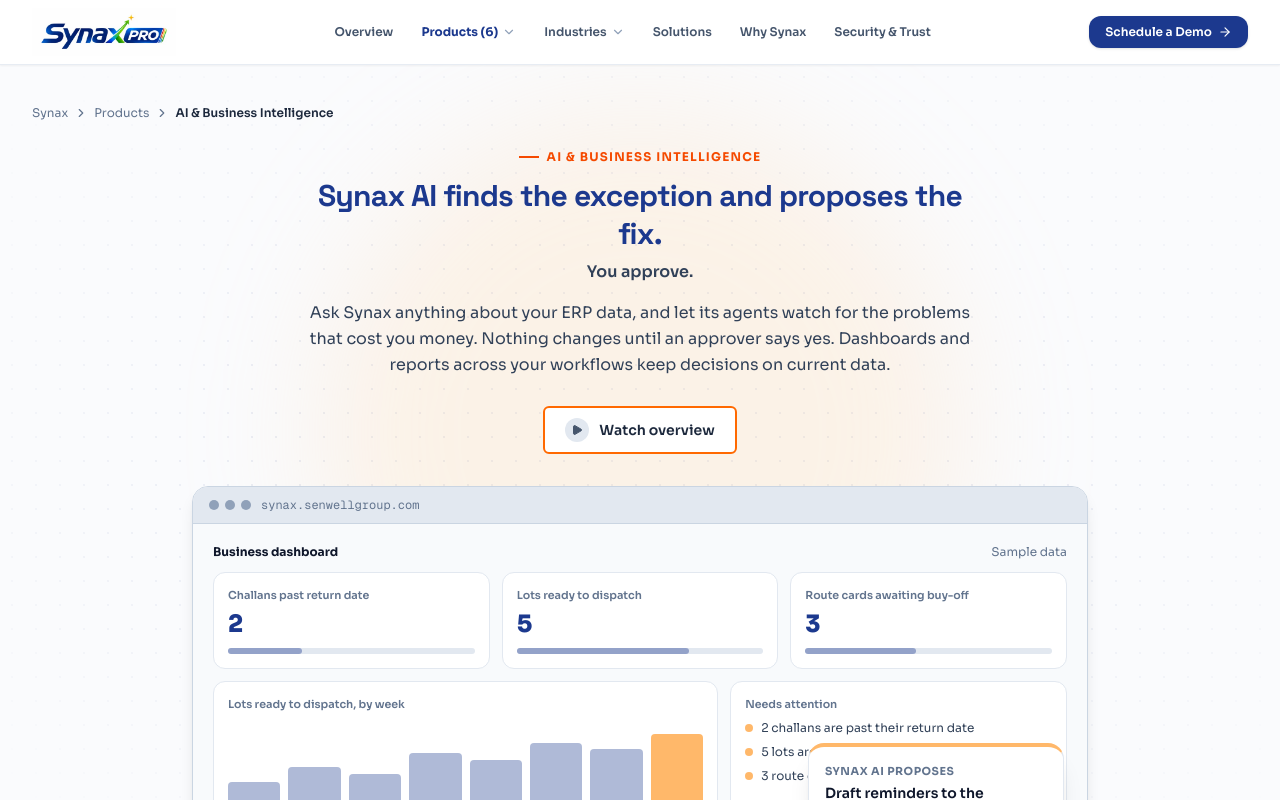
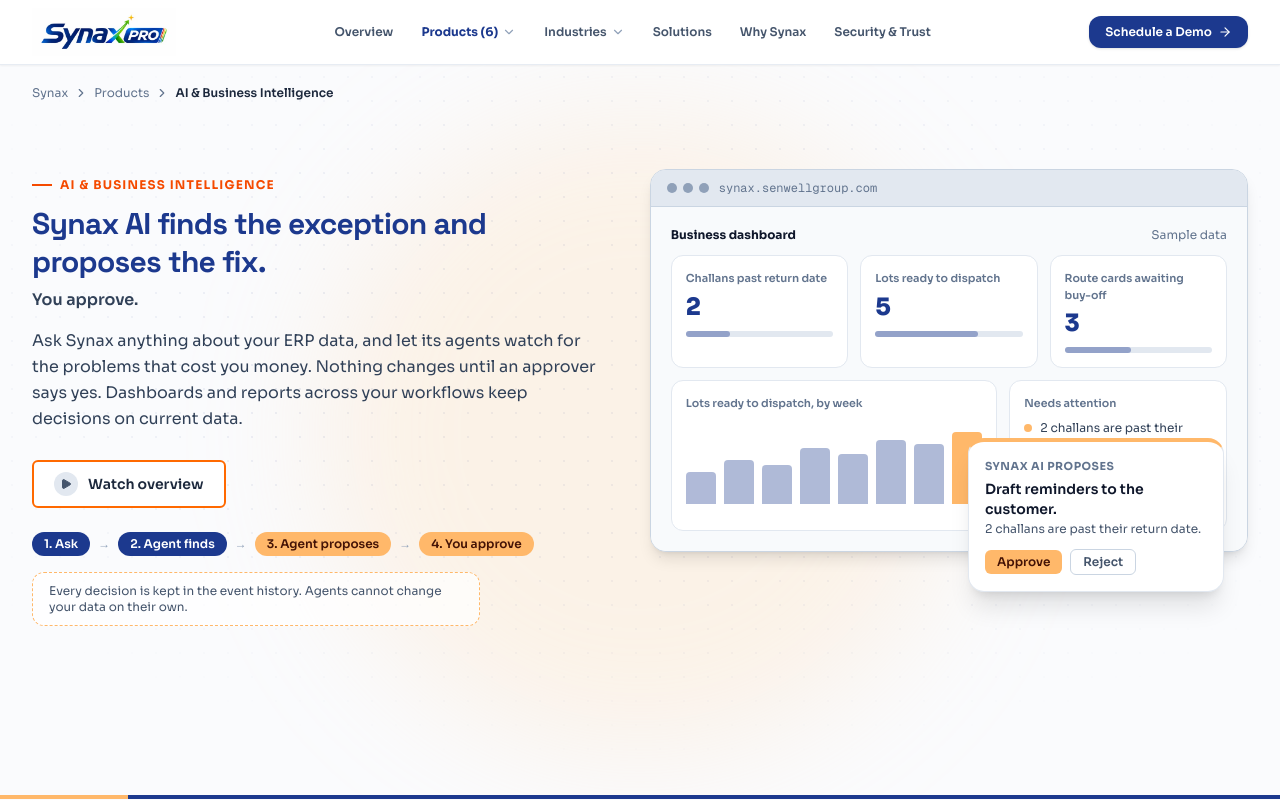
Before and after one commit to VaibhavSontakke-Dev/synax-landing, a Next.js app: page /products/ai-business-intelligence in a window 1280 px wide. Shown: the top 800 px of the page. Built offline with nearby package versions, Linux system fonts and the light colour scheme.

Commit message:
Fixed hero sections

```diff
--- a/app/erp/_components/product-pages/ai-bi.tsx
+++ b/app/erp/_components/product-pages/ai-bi.tsx
@@ -53,16 +53,19 @@ export function AiBiPage() {
     <main className="pb-6">
       {/* Hero: centred headline over a gray browser frame holding the photo, the approval card on its corner */}
       <HeroBand productKey="ai">
+        <div className="lg:grid lg:grid-cols-[1fr_1.05fr] lg:grid-rows-[auto_auto_auto_1fr] lg:gap-x-12">
+        <div className="lg:col-start-1 lg:row-start-1">
           <HeroCopy
             productKey="ai"
-          center
+            centerBelowLg
             compact
             eyebrow="AI & Business Intelligence"
             title="Synax AI finds the exception and proposes the fix."
             subtitle="You approve."
             lead="Ask Synax anything about your ERP data, and let its agents watch for the problems that cost you money. Nothing changes until an approver says yes. Dashboards and reports across your workflows keep decisions on current data."
           />
-        <div className="relative mx-auto mt-8 max-w-4xl pb-10 md:pb-4">
+        </div>
+        <div className="relative mx-auto mt-8 max-w-4xl pb-10 md:pb-4 lg:col-start-2 lg:row-span-4 lg:row-start-1 lg:mt-0 lg:w-full lg:self-start">
           <div className="overflow-hidden rounded-2xl border border-slate-300 bg-white shadow-lg">
             <div className="flex items-center gap-2.5 border-b border-slate-300 bg-slate-200 px-4 py-2.5 text-xs text-slate-600">
               <span className="flex gap-1.5" aria-hidden="true">
@@ -91,7 +94,7 @@ export function AiBiPage() {
               <div className="mt-3 grid gap-3 md:grid-cols-[1.5fr_1fr]">
                 <div className="rounded-xl border border-slate-200 bg-white p-3.5 text-left">
                   <p className="text-[11px] font-semibold text-slate-500">Lots ready to dispatch, by week</p>
-                  <div className="mt-3 flex h-24 items-end gap-2" role="img" aria-label="Sample bar chart of lots ready to dispatch, rising over eight weeks">
+                  <div className="mt-3 flex h-24 items-end lg:h-20 gap-2" role="img" aria-label="Sample bar chart of lots ready to dispatch, rising over eight weeks">
                     {BARS.map((h, i) => (
                       <span
                         key={i}
@@ -125,7 +128,7 @@ export function AiBiPage() {
             </div>
           </div>
         </div>
-        <ol className="mx-auto mt-8 flex max-w-3xl flex-wrap items-center justify-center gap-x-2 gap-y-2 text-xs font-semibold" aria-label="How a Synax AI action works">
+        <ol className="mx-auto mt-8 flex max-w-3xl flex-wrap items-center justify-center gap-x-2 gap-y-2 text-xs font-semibold lg:col-start-1 lg:row-start-2 lg:mx-0 lg:mt-6 lg:justify-start" aria-label="How a Synax AI action works">
           {GATE.map((g, i) => (
             <li key={g.title} className="flex items-center gap-2">
               <span className={`rounded-full px-3 py-1 ${g.accent === "orange" ? "bg-orange-300 text-orange-950" : "bg-blue-900 text-white"}`}>
@@ -135,9 +138,10 @@ export function AiBiPage() {
             </li>
           ))}
         </ol>
-        <p className="mx-auto mt-4 max-w-md rounded-xl border border-dashed border-orange-300 bg-white/70 px-4 py-2.5 text-center text-xs text-slate-600">
+        <p className="mx-auto mt-4 max-w-md rounded-xl border border-dashed border-orange-300 bg-white/70 px-4 py-2.5 text-center text-xs text-slate-600 lg:col-start-1 lg:row-start-3 lg:mx-0 lg:text-left">
           Every decision is kept in the event history. Agents cannot change your data on their own.
         </p>
+        </div>
       </HeroBand>
 
       {/* Why approval first */}
--- a/app/erp/_components/product-pages/manufacturing-erp.tsx
+++ b/app/erp/_components/product-pages/manufacturing-erp.tsx
@@ -64,7 +64,7 @@ export function ManufacturingErpPage() {
     <main className="pb-6">
       {/* Hero: copy left, a framed workshop photo right with a passport card on its corner, the full part passport below */}
       <HeroBand productKey="precision">
-        <div className="grid items-center gap-10 lg:grid-cols-[1.05fr_0.95fr] lg:gap-14">
+        <div className="grid items-center gap-10 lg:items-start lg:grid-cols-[1.05fr_0.95fr] lg:gap-14 lg:gap-y-[clamp(1rem,3vh,2rem)]">
           <HeroCopy
             productKey="precision"
             eyebrow="Precision & job-work ERP"
@@ -73,7 +73,7 @@ export function ManufacturingErpPage() {
           />
           <div className="relative mx-auto w-full max-w-xl pb-6 lg:max-w-none">
             <div className="absolute inset-0 translate-x-3 translate-y-3 rounded-3xl bg-blue-900" aria-hidden="true" />
-            <div className="relative aspect-[4/3] overflow-hidden rounded-3xl border border-slate-200 bg-slate-200">
+            <div className="relative aspect-[4/3] overflow-hidden rounded-3xl lg:aspect-auto lg:h-[clamp(12rem,38vh,25rem)] border border-slate-200 bg-slate-200">
               <Image
                 src="/images/products/manufacturing-erp.webp"
                 alt="CNC machines and workbenches in a machine shop"
@@ -96,7 +96,7 @@ export function ManufacturingErpPage() {
             </div>
           </div>
         </div>
-        <div className="mt-12 rounded-3xl border border-slate-200 bg-white p-4 shadow-sm sm:p-6">
+        <div className="mt-12 rounded-3xl border border-slate-200 bg-white p-4 shadow-sm sm:p-6 lg:mt-[clamp(1.25rem,4vh,3rem)] lg:py-[clamp(0.75rem,2.2vh,1.5rem)]">
           <div className="mb-5 flex flex-wrap items-center justify-between gap-2 text-xs text-slate-500">
             <p className="font-bold text-slate-900">Part passport: one part, one record</p>
             <p>Traced back to its PO, material lot, machine and operator</p>
--- a/app/erp/_components/product-pages/shared.tsx
+++ b/app/erp/_components/product-pages/shared.tsx
@@ -13,15 +13,23 @@ import { HeroBackdrop } from "../home-hero";
  * look different); only the breadcrumb, hero copy, "start with" path and the closing sections live here.
  */
 
-/** Hero band with the home page's backdrop (dot grid, soft glow, navy and orange base line) and the standard width and spacing. Put the page's own hero layout inside. */
+/**
+ * Hero band with the home page's backdrop (dot grid, soft glow, navy and orange base line) and the standard
+ * width and spacing. Put the page's own hero layout inside.
+ *
+ * Same frame on all six product pages: on desktop the band fills exactly the first screen under the header
+ * (like the home hero), the breadcrumb is pinned at the top and the hero content starts a fixed gap below it,
+ * so the breadcrumb and the first line (eyebrow / title) sit in the same place on every page. Each page sizes its own content from the viewport height
+ * so it does not overflow.
+ */
 export function HeroBand({ productKey, children }: { productKey: ProductKey; children: React.ReactNode }) {
   const route = routeFor(productKey);
   return (
-    <section aria-labelledby="product-heading" className="relative isolate overflow-hidden">
+    <section aria-labelledby="product-heading" className="relative isolate overflow-hidden lg:flex lg:min-h-[calc(100svh-4.1rem)]">
       <HeroBackdrop />
-      <div className="mx-auto max-w-7xl px-4 py-8 sm:px-6 lg:px-8 lg:py-10">
+      <div className="mx-auto flex w-full max-w-7xl flex-col px-4 py-8 sm:px-6 lg:px-8 lg:py-5">
         <Breadcrumb items={[{ label: "Products", href: "/products" }, { label: route.name }]} />
-        {children}
+        <div className="lg:mt-[clamp(0.5rem,6vh,4rem)]">{children}</div>
       </div>
     </section>
   );
@@ -35,6 +43,7 @@ export function HeroCopy({
   subtitle,
   lead,
   center = false,
+  centerBelowLg = false,
   compact = false,
 }: {
   productKey: ProductKey;
@@ -44,12 +53,14 @@ export function HeroCopy({
   subtitle: string;
   lead: string;
   center?: boolean;
+  /** Centred on phones and tablets, left-aligned from `lg` (for a two-column hero). */
+  centerBelowLg?: boolean;
   /** A smaller headline, for narrow cards and long titles. */
   compact?: boolean;
 }) {
   const route = routeFor(productKey);
   return (
-    <div className={center ? "mx-auto max-w-2xl text-center" : "max-w-xl"}>
+    <div className={center ? "mx-auto max-w-2xl text-center" : centerBelowLg ? "mx-auto max-w-2xl text-center lg:mx-0 lg:max-w-xl lg:text-left" : "max-w-xl"}>
       <SectionTag lines="start">{eyebrow}</SectionTag>
       <h1
         id="product-heading"
@@ -59,7 +70,7 @@ export function HeroCopy({
       </h1>
       <p className="mt-2 text-base font-semibold text-slate-700">{subtitle}</p>
       <p className="mt-4 text-sm leading-relaxed text-slate-700 sm:text-base">{lead}</p>
-      <div className={`mt-7 flex ${center ? "justify-center" : ""}`}>
+      <div className={`mt-7 flex ${center ? "justify-center" : centerBelowLg ? "justify-center lg:justify-start" : ""}`}>
         <TourButton title={`${route.name} Tour`} />
       </div>
     </div>
--- a/app/erp/_components/product-pages/shop-floor.tsx
+++ b/app/erp/_components/product-pages/shop-floor.tsx
@@ -60,7 +60,7 @@ export function ShopFloorPage() {
     <main className="pb-6">
       {/* Hero: the photo runs off the right edge of the page and fades into the background, machine cards on top of it */}
       <HeroBand productKey="shopfloor">
-        <div className="relative lg:flex lg:min-h-[28rem] lg:items-center">
+        <div className="relative lg:flex lg:min-h-[clamp(26rem,64vh,40rem)] lg:items-start">
           <div
             className="pointer-events-none absolute inset-y-0 right-[calc(50%-50vw)] left-[38%] hidden [mask-image:linear-gradient(to_right,transparent,#000_40%)] lg:block"
             aria-hidden="true"
--- a/app/erp/_components/product-pages/staffing.tsx
+++ b/app/erp/_components/product-pages/staffing.tsx
@@ -33,7 +33,7 @@ export function StaffingPage() {
     <main className="pb-6">
       {/* Hero (mirrored): an interview photo cropped to a circle with the stages orbiting it, copy right */}
       <HeroBand productKey="staffing">
-        <div className="grid items-center gap-12 lg:grid-cols-2 lg:gap-14">
+        <div className="grid items-center gap-12 lg:items-start lg:grid-cols-2 lg:gap-14">
           <div className="order-2 lg:order-1" aria-label="A requirement matched to candidates">
             <div className="relative mx-auto size-72 sm:size-80">
               <span className="absolute inset-0 rounded-full border-2 border-dashed border-blue-900/30" aria-hidden="true" />
--- a/app/erp/_components/product-pages/work-delivery.tsx
+++ b/app/erp/_components/product-pages/work-delivery.tsx
@@ -64,7 +64,7 @@ export function WorkDeliveryPage() {
     <main className="pb-6">
       {/* Hero: copy left, a team-at-the-board photo right with three lane cards over its edge */}
       <HeroBand productKey="it">
-        <div className="grid items-center gap-10 lg:grid-cols-[0.95fr_1.05fr] lg:gap-14">
+        <div className="grid items-center gap-10 lg:items-start lg:grid-cols-[0.95fr_1.05fr] lg:gap-14">
           <HeroCopy
             productKey="it"
             eyebrow="Delivery, people and billing"
@@ -72,7 +72,7 @@ export function WorkDeliveryPage() {
             lead="Track the day's work, run projects against customer requirements and SOWs, record timesheets and costs, and bill with a clear view of profitability. People, attendance and approvals are shared with the rest of Synax, not re-entered."
           />
           <div className="relative lg:pl-16">
-            <div className="relative aspect-[3/2] overflow-hidden rounded-3xl border border-slate-200 bg-slate-200 shadow-md">
+            <div className="relative aspect-[3/2] overflow-hidden rounded-3xl lg:aspect-auto lg:h-[clamp(15rem,52vh,31rem)] border border-slate-200 bg-slate-200 shadow-md">
               <Image
                 src="/images/products/work-delivery.webp"
                 alt="A team looking at a task board on a whiteboard"
--- a/app/globals.css
+++ b/app/globals.css
@@ -832,3 +832,8 @@ body {
     animation: none;
   }
 }
+
+/* After a link navigation Next scrolls the new page's <main> to the top of the viewport; the sticky header (4rem) would cover its first lines (the breadcrumb). Keep that much room above it. */
+.erp-root main {
+  scroll-margin-top: 5rem;
+}
```
Also changed, not shown: app/erp/_components/demo-provider.tsx (+5 -3 lines), app/erp/_components/product-pages/hrms.tsx (+8 -4 lines), 1 other file (tests, documents, lock files or other folders). Lines whose indentation alone changed are shown as unchanged.
